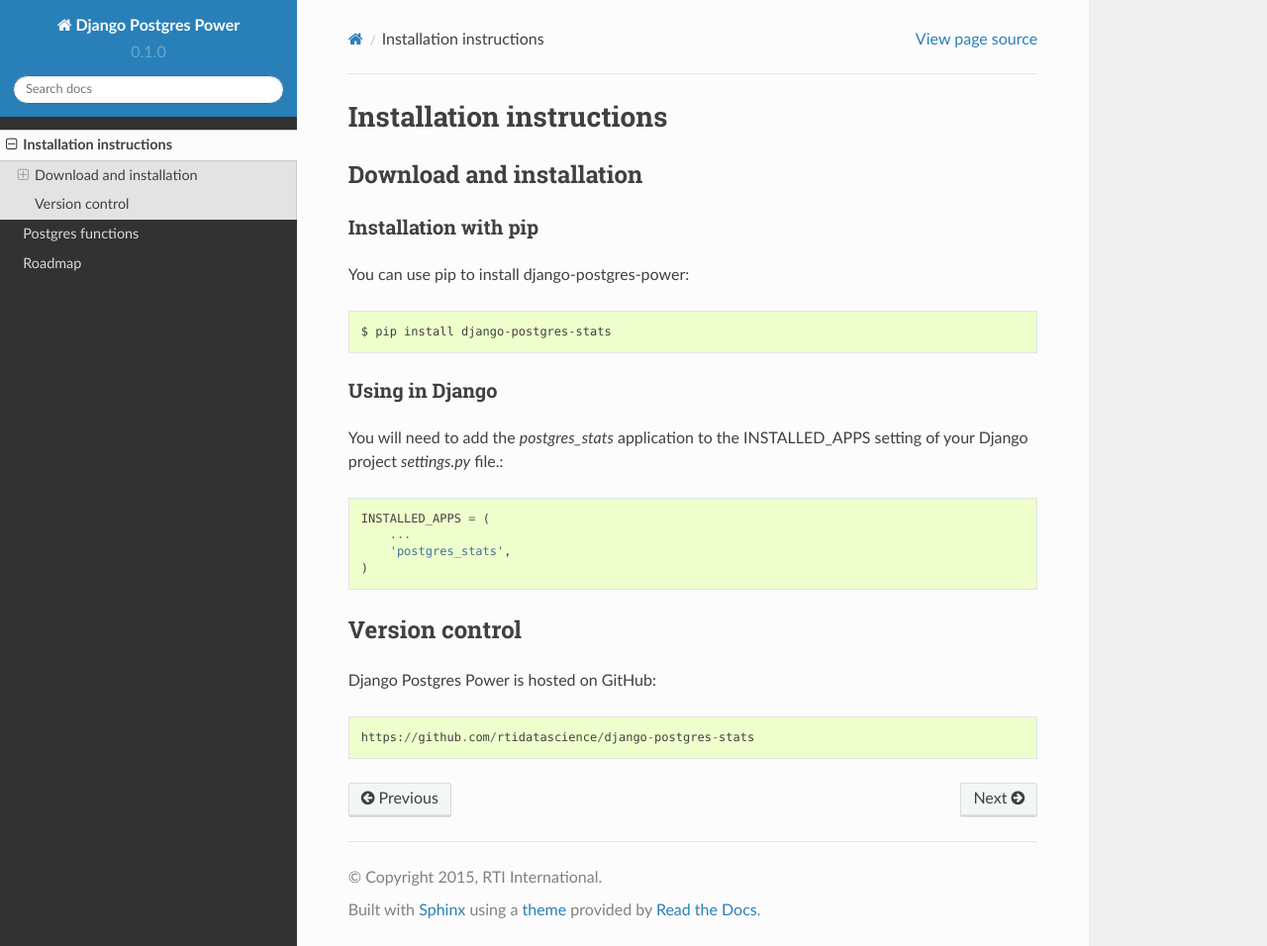
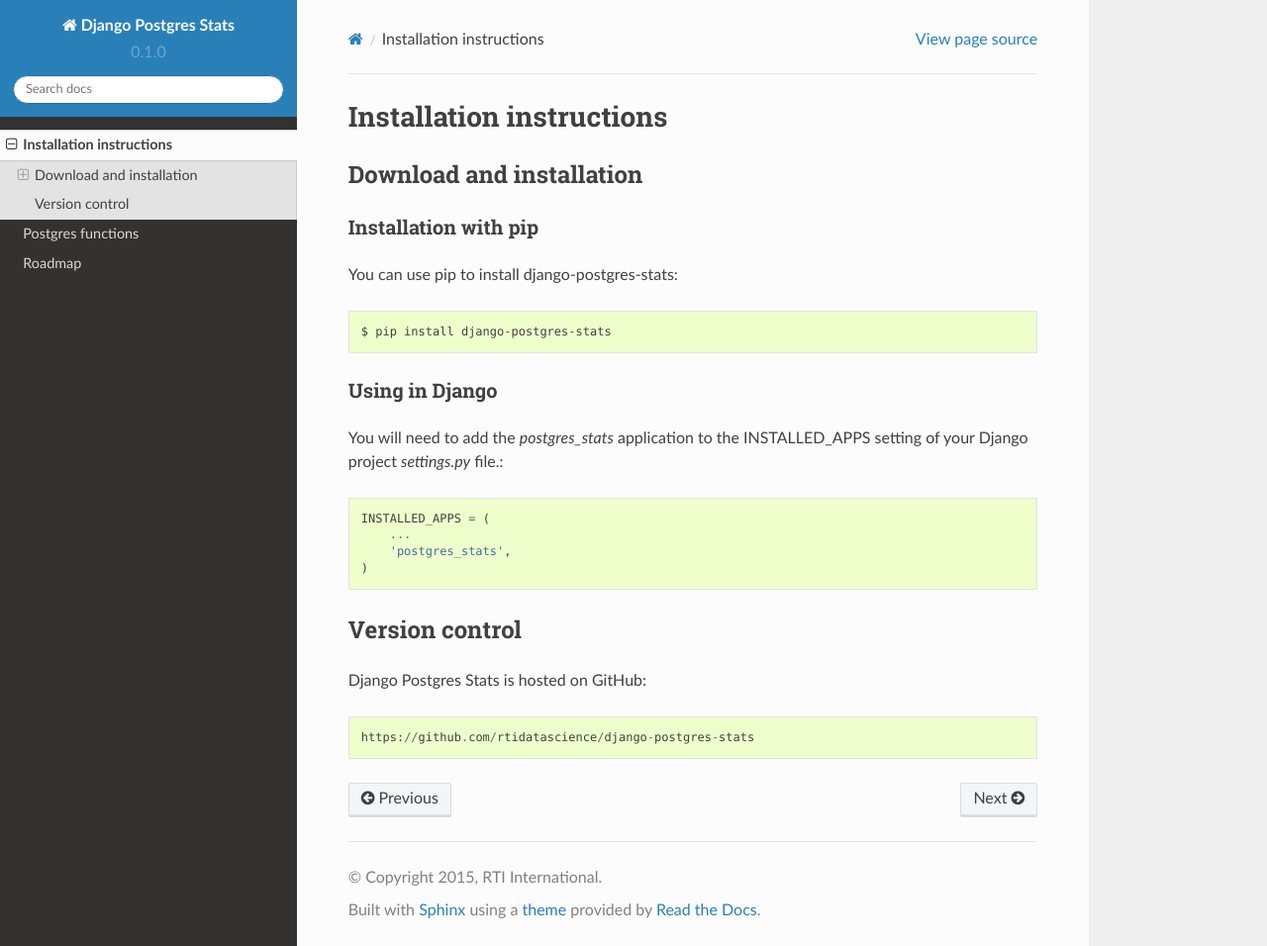
Before and after one commit to rtidatascience/django-postgres-stats, a Sphinx documentation site: the page built from docs/installation.rst, in a window 1280 px wide and 956 px high. Shown: the whole window at 99% size. Built offline with Sphinx 7.4.7 and the Read the Docs theme 2.0.0, drawn with Linux system fonts in a browser that asks for light colours.

Commit message:
Fix references to power in documentation
Sem-Ver: bugfix

```diff
--- a/docs/conf.py
+++ b/docs/conf.py
@@ -1,7 +1,7 @@
 #!/usr/bin/env python3
 # -*- coding: utf-8 -*-
 #
-# Django Postgres Power documentation build configuration file, created by
+# Django Postgres Stats documentation build configuration file, created by
 # sphinx-quickstart on Fri Nov 13 14:04:42 2015.
 #
 # This file is execfile()d with the current directory set to its
@@ -51,7 +51,7 @@
 master_doc = 'index'
 
 # General information about the project.
-project = 'Django Postgres Power'
+project = 'Django Postgres Stats'
 copyright = '2015, RTI International'
 author = 'RTI Center for Data Science'
 
@@ -205,7 +205,7 @@
 #html_search_scorer = 'scorer.js'
 
 # Output file base name for HTML help builder.
-htmlhelp_basename = 'DjangoPostgresPowerdoc'
+htmlhelp_basename = 'DjangoPostgresStatsdoc'
 
 # -- Options for LaTeX output ---------------------------------------------
 
@@ -227,7 +227,7 @@
 # (source start file, target name, title,
 #  author, documentclass [howto, manual, or own class]).
 latex_documents = [
-  (master_doc, 'DjangoPostgresPower.tex', 'Django Postgres Power Documentation',
+  (master_doc, 'DjangoPostgresStats.tex', 'Django Postgres Stats Documentation',
    'RTI Center for Data Science', 'manual'),
 ]
 
@@ -257,7 +257,7 @@
 # One entry per manual page. List of tuples
 # (source start file, name, description, authors, manual section).
 man_pages = [
-    (master_doc, 'djangopostgrespower', 'Django Postgres Power Documentation',
+    (master_doc, 'djangopostgresstats', 'Django Postgres Stats Documentation',
      [author], 1)
 ]
 
@@ -271,8 +271,8 @@
 # (source start file, target name, title, author,
 #  dir menu entry, description, category)
 texinfo_documents = [
-  (master_doc, 'DjangoPostgresPower', 'Django Postgres Power Documentation',
-   author, 'DjangoPostgresPower', 'One line description of project.',
+  (master_doc, 'DjangoPostgresStats', 'Django Postgres Stats Documentation',
+   author, 'DjangoPostgresStats', 'One line description of project.',
    'Miscellaneous'),
 ]
 
--- a/docs/installation.rst
+++ b/docs/installation.rst
@@ -7,7 +7,7 @@
 Installation with pip
 ^^^^^^^^^^^^^^^^^^^^^
 
-You can use pip to install django-postgres-power::
+You can use pip to install django-postgres-stats::
 
   $ pip install django-postgres-stats
 
@@ -27,6 +27,6 @@
 Version control
 ---------------
 
-Django Postgres Power is hosted on GitHub::
+Django Postgres Stats is hosted on GitHub::
 
   https://github.com/rtidatascience/django-postgres-stats
```
Also changed, not shown: 2 other files.
